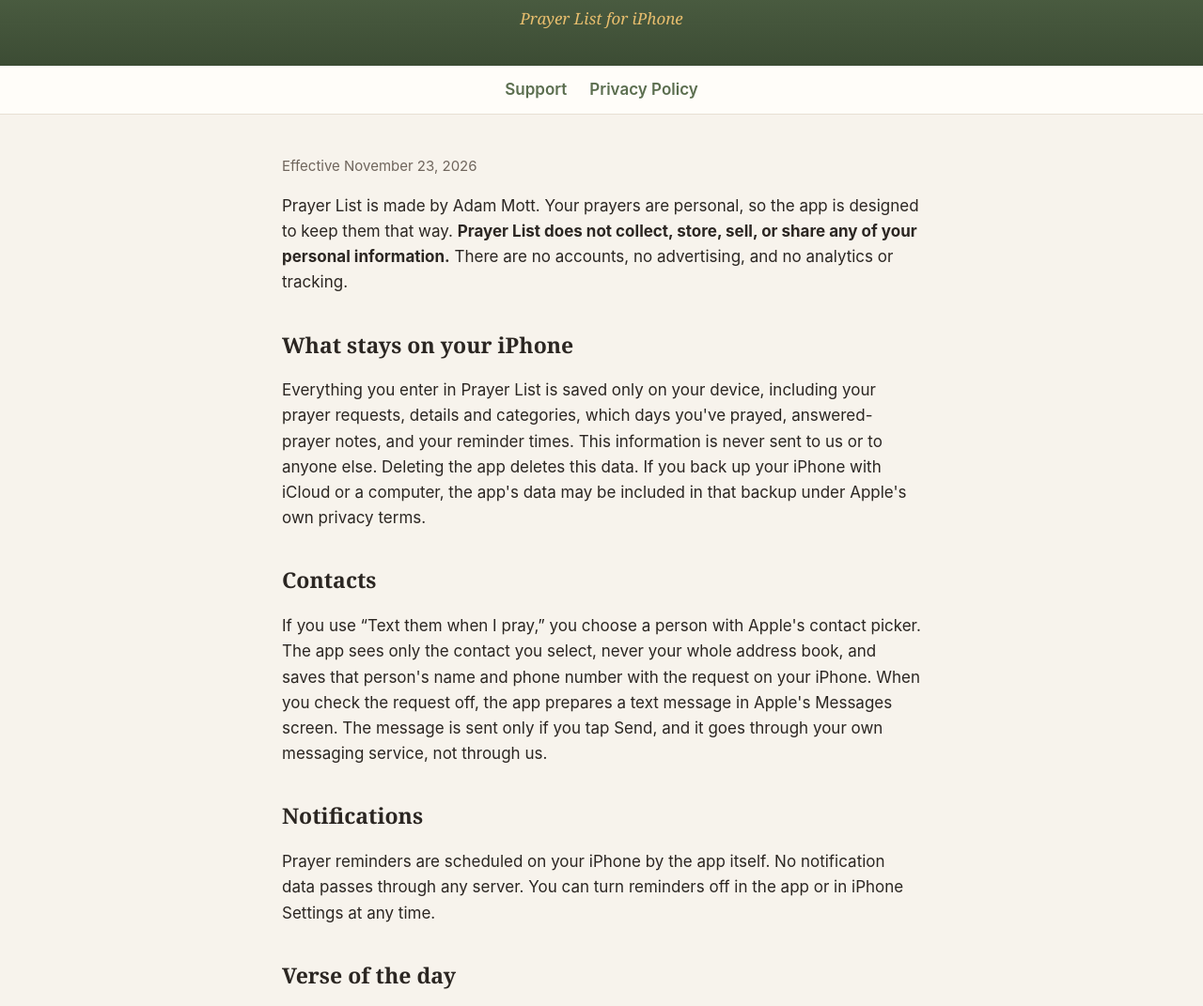
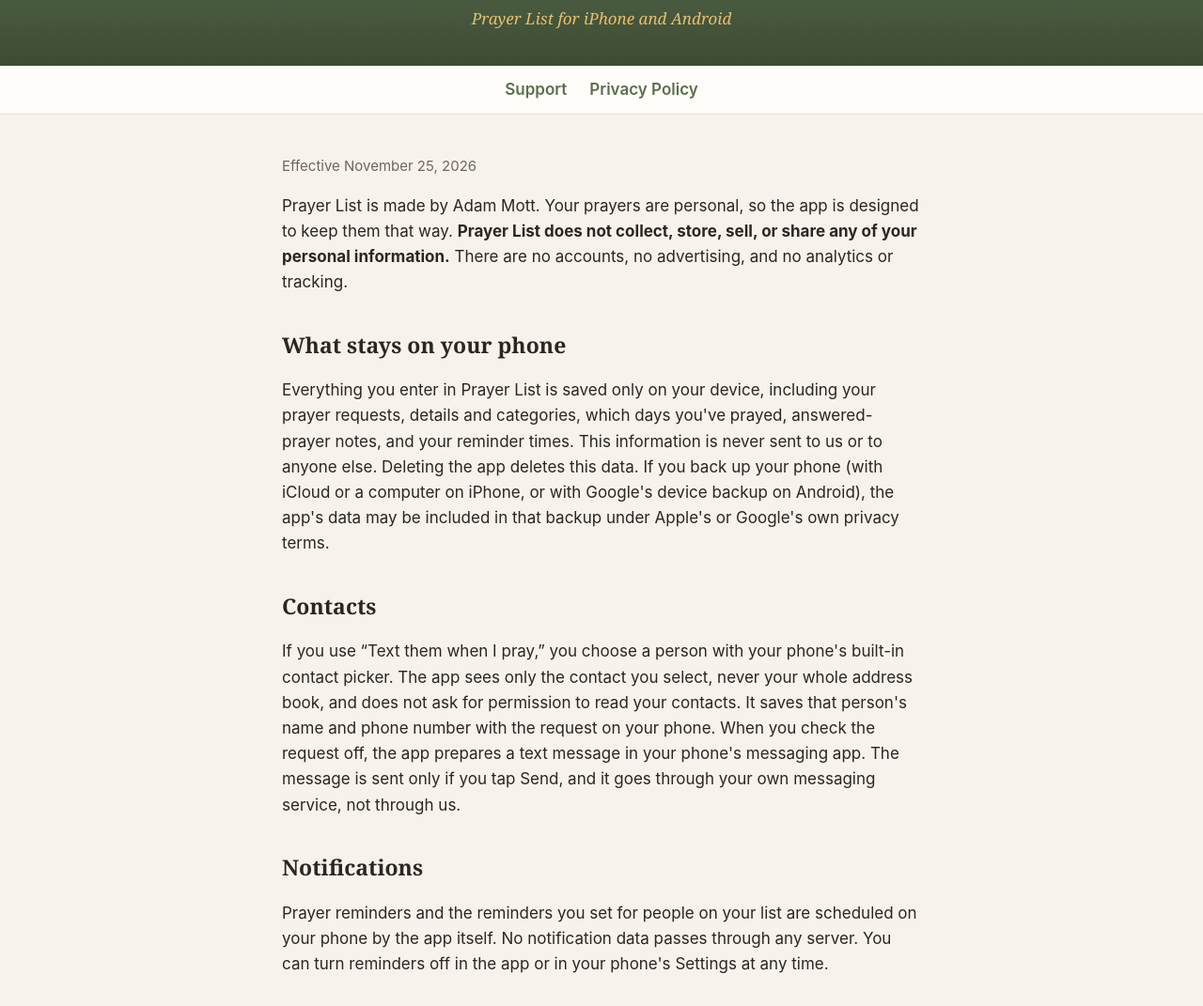
Before and after one commit to abmott/prayerlist-site, a plain HTML site: page privacy.html in a window 1280 px wide. Shown: the part 199-1270 px from the top of the page at 94% size. Drawn offline with Linux system fonts and the light colour scheme.

Commit message:
Cover Android in support and privacy pages
Co-Authored-By: Claude Opus 5.5 <noreply@anthropic.com>
Claude-Session: https://claude.ai/code/session_019SCzon6PhgW6ZtwBVxECeT

```diff
--- a/privacy.html
+++ b/privacy.html
@@ -10,22 +10,22 @@
 <header>
   <img src="icon.png" alt="Prayer List app icon">
   <h1>Privacy Policy</h1>
-  <p>Prayer List for iPhone</p>
+  <p>Prayer List for iPhone and Android</p>
 </header>
 <nav><a href="./">Support</a><a href="privacy.html">Privacy Policy</a></nav>
 <main>
-  <p class="muted">Effective November 23, 2026</p>
+  <p class="muted">Effective November 25, 2026</p>
 
   <p>Prayer List is made by Adam Mott. Your prayers are personal, so the app is designed to keep them that way. <strong>Prayer List does not collect, store, sell, or share any of your personal information.</strong> There are no accounts, no advertising, and no analytics or tracking.</p>
 
-  <h2>What stays on your iPhone</h2>
-  <p>Everything you enter in Prayer List is saved only on your device, including your prayer requests, details and categories, which days you've prayed, answered-prayer notes, and your reminder times. This information is never sent to us or to anyone else. Deleting the app deletes this data. If you back up your iPhone with iCloud or a computer, the app's data may be included in that backup under Apple's own privacy terms.</p>
+  <h2>What stays on your phone</h2>
+  <p>Everything you enter in Prayer List is saved only on your device, including your prayer requests, details and categories, which days you've prayed, answered-prayer notes, and your reminder times. This information is never sent to us or to anyone else. Deleting the app deletes this data. If you back up your phone (with iCloud or a computer on iPhone, or with Google's device backup on Android), the app's data may be included in that backup under Apple's or Google's own privacy terms.</p>
 
   <h2>Contacts</h2>
-  <p>If you use “Text them when I pray,” you choose a person with Apple's contact picker. The app sees only the contact you select, never your whole address book, and saves that person's name and phone number with the request on your iPhone. When you check the request off, the app prepares a text message in Apple's Messages screen. The message is sent only if you tap Send, and it goes through your own messaging service, not through us.</p>
+  <p>If you use “Text them when I pray,” you choose a person with your phone's built-in contact picker. The app sees only the contact you select, never your whole address book, and does not ask for permission to read your contacts. It saves that person's name and phone number with the request on your phone. When you check the request off, the app prepares a text message in your phone's messaging app. The message is sent only if you tap Send, and it goes through your own messaging service, not through us.</p>
 
   <h2>Notifications</h2>
-  <p>Prayer reminders are scheduled on your iPhone by the app itself. No notification data passes through any server. You can turn reminders off in the app or in iPhone Settings at any time.</p>
+  <p>Prayer reminders and the reminders you set for people on your list are scheduled on your phone by the app itself. No notification data passes through any server. You can turn reminders off in the app or in your phone's Settings at any time.</p>
 
   <h2>Verse of the day</h2>
   <p>To show the daily verse, the app requests that day's passage (for example, “Psalm 23:1”) from the ESV API run by Crossway, the publisher of the English Standard Version. The request contains only the passage reference, nothing about you or your prayer list. As with any internet request, Crossway's servers receive your device's IP address. See <a href="https://www.esv.org/about/policy/">Crossway's ESV.org privacy policy</a> for how they handle it. Only today's verse is kept on your device.</p>
```
Also changed, not shown: index.html (+3 -3 lines).
